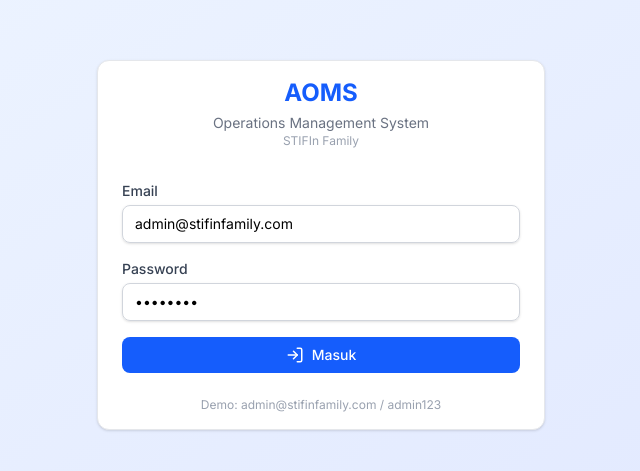
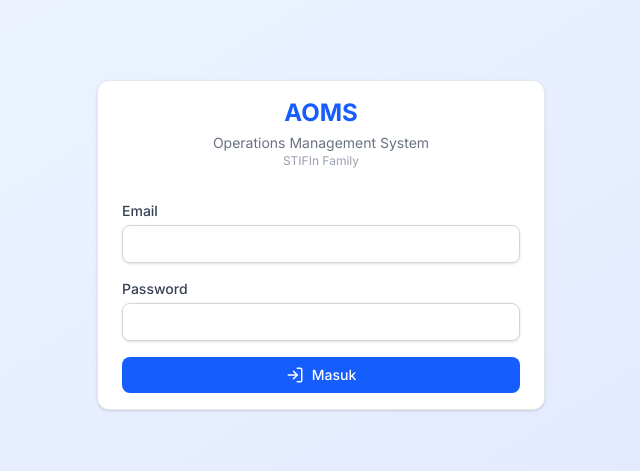
Before and after one commit to marshalistiyani-dotcom/aomsv2-frontend, a React (Vite) app: page /login in a window 1280 px wide. Shown: the part 155-626 px from the top of the page, without its empty margins (319-959 px from the left). Built offline with nearby package versions, Linux system fonts and the light colour scheme.

Commit message:
clean login page - remove demo text and default values

```diff
--- a/src/pages/Login.jsx
+++ b/src/pages/Login.jsx
@@ -7,8 +7,8 @@
 import { LogIn } from 'lucide-react'
 
 export default function Login() {
-  const [email, setEmail] = useState('admin@stifinfamily.com')
-  const [password, setPassword] = useState('admin123')
+  const [email, setEmail] = useState('')
+  const [password, setPassword] = useState('')
   const [error, setError] = useState('')
   const [loading, setLoading] = useState(false)
   const { login } = useAuth()
@@ -45,9 +45,6 @@
             {loading ? 'Memproses...' : 'Masuk'}
           </Button>
         </form>
-        <p className="mt-6 text-xs text-gray-400 text-center">
-          Demo: admin@stifinfamily.com / admin123
-        </p>
       </CardBody>
     </Card>
   )
```
